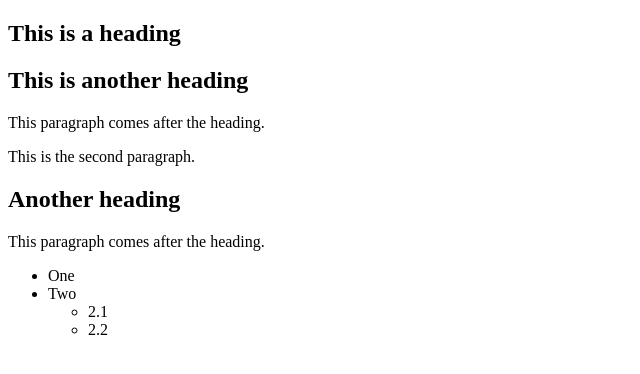
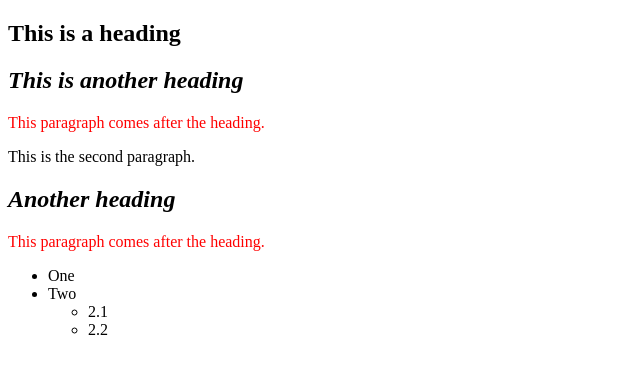
Before and after one commit to BCITstudent/Week6Practice, a plain HTML site: page index.html in a window 1280 px wide. Shown: the whole page, without its empty margins (0-640 px from the left). Drawn offline with Linux system fonts and the light colour scheme.

Commit message:
Added a rule in css that add colors to both h2 and p.

```diff
--- a/index.html
+++ b/index.html
@@ -1,6 +1,8 @@
 <!DOCTYPE html>
 <html lang="en">
     <head>
+        <meta charset="utf-8">
+        <link href= "stylesheet.css" rel="stylesheet" type="text/css">
         <title>week6 practice</title>
     </head>
     <body>
--- a/stylesheet.css
+++ b/stylesheet.css
@@ -1,3 +1,7 @@
-.h2{
+div h2{
     font-style:italic
 }
+
+h2 + p{
+    color:red;
+}
```
